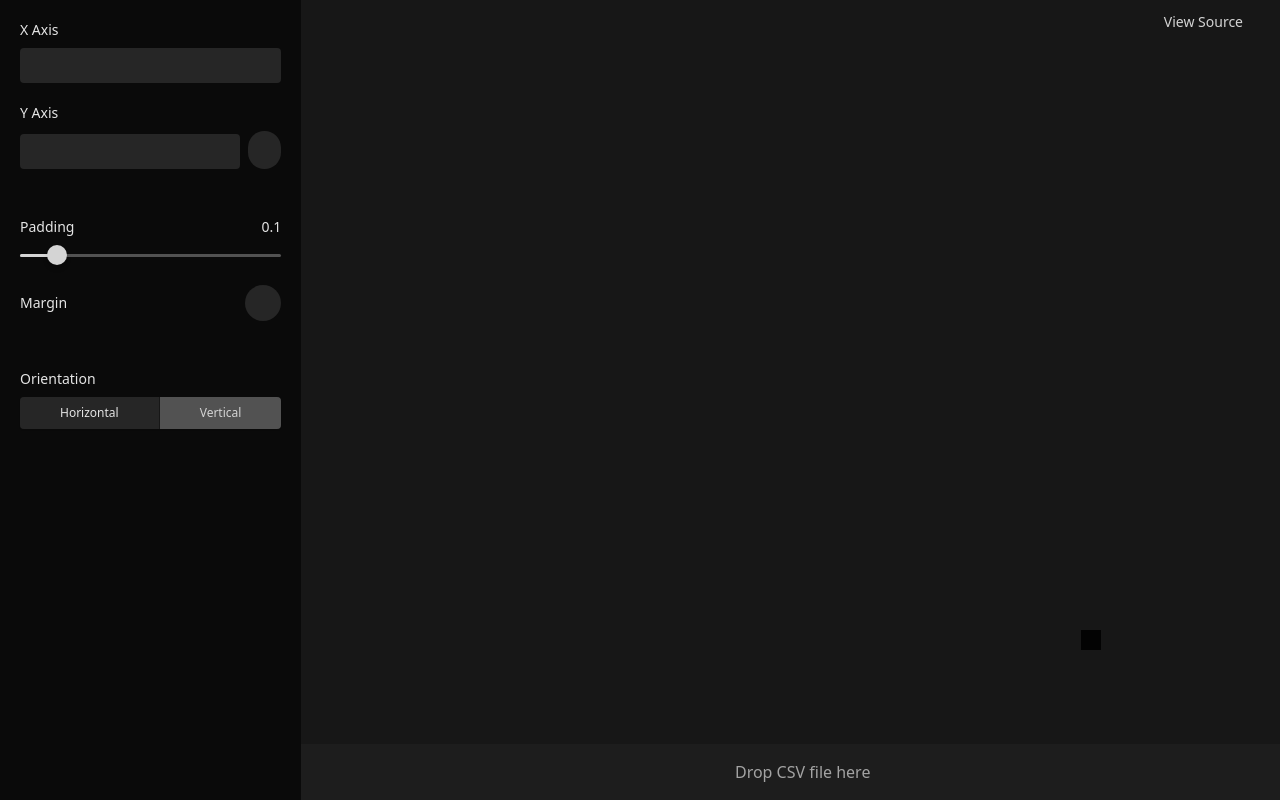
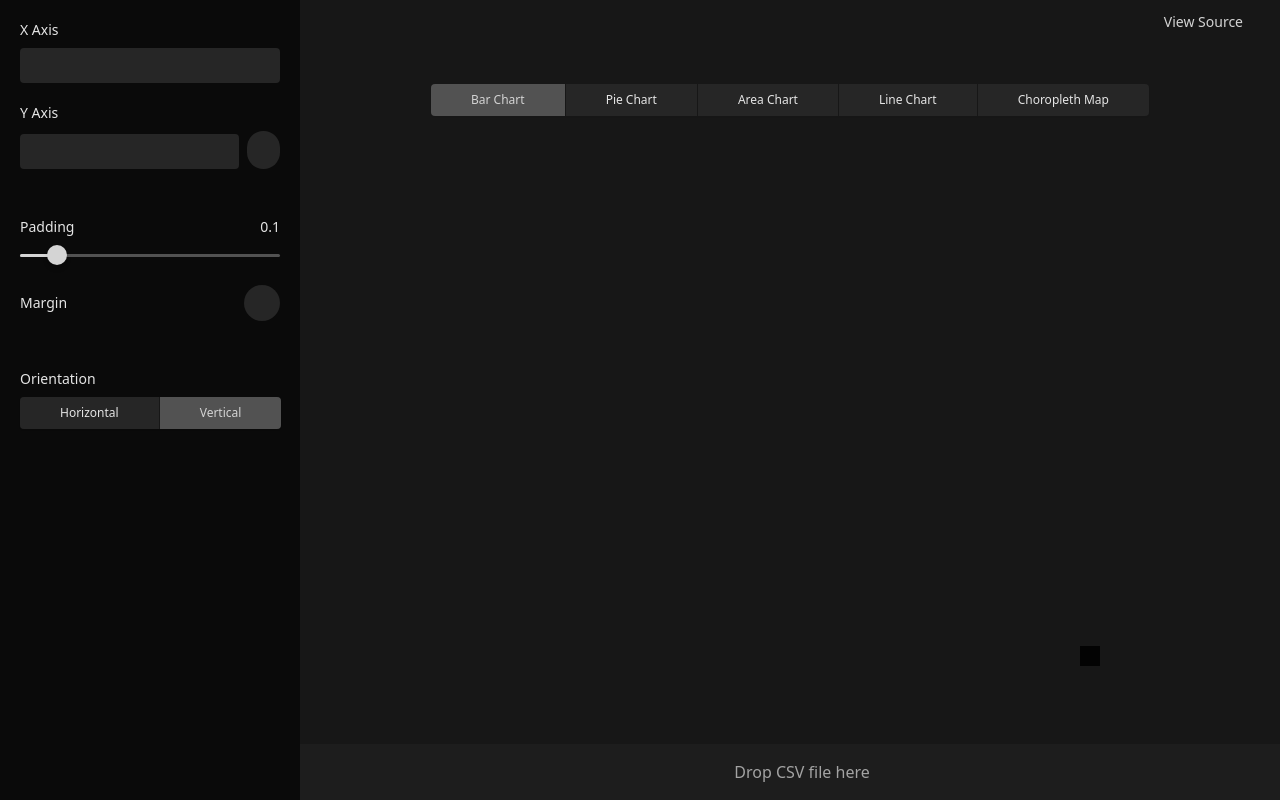
Before and after one commit to nirnejak/csv-plot, a React (Vite) app: page / in a window 1280 px wide. Built offline with nearby package versions, Linux system fonts and the light colour scheme; some icons are missing.

Commit message:
Chart Selection

```diff
--- a/src/pages/index.tsx
+++ b/src/pages/index.tsx
@@ -13,11 +13,13 @@ import GithubLink from "src/components/GithubLink"
 import Slider from "src/components/atoms/Slider"
 
 const HomePage: React.FC = () => {
-  const [size, setSize] = React.useState(15)
+  const [size, setSize] = React.useState(10)
   const [fileData, setFileData] = React.useState<Array<Record<string, any>>>([])
   const [fields, setFields] = React.useState<string[]>([])
 
-  const [type, setType] = React.useState<"bar" | "pie" | "line" | "area">("bar")
+  const [type, setType] = React.useState<
+    "bar" | "pie" | "line" | "area" | "map"
+  >("bar")
   const [xAxis, setXAxis] = React.useState("")
   const [yAxis, setYAxis] = React.useState([""])
 
@@ -52,10 +54,31 @@ const HomePage: React.FC = () => {
     reader.readAsText(files[0])
   }
 
+  const renderGraph = (): JSX.Element => {
+    switch (type) {
+      case "map":
+      case "area":
+      case "line":
+      case "pie":
+      case "bar":
+      default:
+        return (
+          <BarChart
+            data={fileData}
+            keys={yAxis}
+            indexBy={xAxis}
+            groupMode={groupMode}
+            layout={layout}
+            margin={margin}
+            padding={padding}
+          />
+        )
+    }
+  }
+
   return (
     <div className="flex">
-      <div className="h-screen bg-neutral-950">
-        <div className="flex w-full flex-col gap-5 p-5 text-sm">
+      <div className="flex h-screen min-w-[300px] flex-col gap-5 bg-neutral-950 p-5 text-sm">
         <div>
           <Select
             value={xAxis}
@@ -74,10 +97,7 @@ const HomePage: React.FC = () => {
           <p className="mb-2">Y Axis</p>
           <div className="flex flex-col gap-2">
             {yAxis.map((field, index) => (
-                <div
-                  key={index}
-                  className="flex items-end justify-between gap-2"
-                >
+              <div key={index} className="flex items-end justify-between gap-2">
                 <Select
                   value={field}
                   onValueChange={(value) => {
@@ -264,18 +284,40 @@ const HomePage: React.FC = () => {
           </div>
         )}
       </div>
+      <div className="relative grid h-screen w-full place-content-center">
+        <div className="flex justify-center">
+          <ToggleGroup
+            value={type}
+            onValueChange={(value: string) => {
+              if (value)
+                setType(value as "bar" | "pie" | "line" | "area" | "map")
+            }}
+            items={[
+              {
+                label: "Bar Chart",
+                value: "bar",
+              },
+              {
+                label: "Pie Chart",
+                value: "pie",
+              },
+              {
+                label: "Area Chart",
+                value: "area",
+              },
+              {
+                label: "Line Chart",
+                value: "line",
+              },
+              {
+                label: "Choropleth Map",
+                value: "map",
+              },
+            ]}
+          />
         </div>
-      <div className="relative grid h-screen w-full place-content-center">
         <div className="h-[600px] w-[800px]">
-          <BarChart
-            data={fileData}
-            keys={yAxis}
-            indexBy={xAxis}
-            groupMode={groupMode}
-            layout={layout}
-            margin={margin}
-            padding={padding}
-          />
+          {renderGraph()}
           <DragInput title="Drop CSV file here" onChange={handleFileDrop} />
         </div>
       </div>
```
Lines whose indentation alone changed are shown as unchanged.
